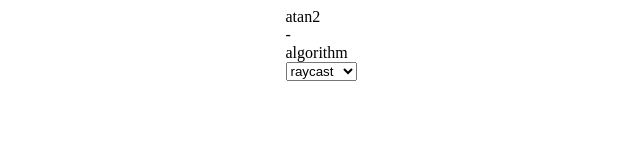
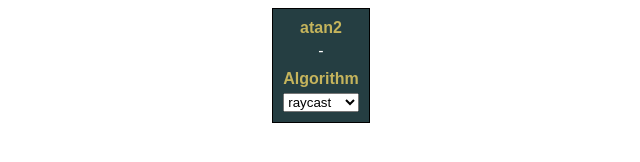
Before and after one commit to EoinF/interactive-fov-debugger, a website with bundled scripts: page public/index.html in a window 1280 px wide. Shown: the whole page, without its empty margins (319-959 px from the left). Built offline with nearby package versions, Linux system fonts and the light colour scheme.

Commit message:
Improved styling of controls panel

```diff
--- a/public/index.html
+++ b/public/index.html
@@ -15,13 +15,17 @@
     <noscript>You need to enable JavaScript to run this app.</noscript>
     <script type="module" src="/dist/Main.js"></script>
     <div class="container">
+      <div class="control">
         <label>atan2</label>
         <div id="atan2">-</div>
-      <label>algorithm</label>
+      </div>
+      <div class="control">
+        <label>Algorithm</label>
         <select id="algorithm" value="test">
           <option>raycast</option>
           <option>twincast</option>
         </select>
       </div>
+    </div>
   </body>
 </html>
--- a/public/panel.css
+++ b/public/panel.css
@@ -1,4 +1,5 @@
 body {
+  font-family: sans-serif;
   display: flex;
   flex-direction: row-reverse;
   justify-content: center;
@@ -7,4 +8,27 @@ body {
 .container {
   display: flex;
   flex-flow: column nowrap;
+  align-items: center;
+  row-gap: 10px;
+
+  color: white;
+  border: 1px solid black;
+  background: rgb(37, 62, 66);
+  padding: 10px;
 }
+
+.control {
+  display: flex;
+  flex-flow: column nowrap;
+  text-align: center;
+  row-gap: 5px;
+}
+
+.control label {
+  color: #c5b45c;
+  font-weight: bold;
+}
+
+optgroup {
+  font-family: sans-serif;
+}
--- a/src/Main.ts
+++ b/src/Main.ts
@@ -7,7 +7,7 @@ import "./views/controlsPanelView";
 const config: Phaser.Types.Core.GameConfig = {
   type: Phaser.AUTO,
   width: 800,
-  height: 600,
+  height: 640,
   physics: {
     default: "arcade",
     arcade: {
--- a/src/scenes/InitialScene.ts
+++ b/src/scenes/InitialScene.ts
@@ -14,8 +14,8 @@ export default class InitialScene extends Phaser.Scene {
   }
 
   init() {
-    const tilesX = Math.floor(800 / tileSize);
-    const tilesY = Math.floor(600 / tileSize);
+    const tilesX = Math.floor(this.cameras.main.width / tileSize);
+    const tilesY = Math.floor(this.cameras.main.height / tileSize);
     tilemapController.setTilemapConfig({
       tilesX,
       tilesY,
```
Lines whose indentation alone changed are shown as unchanged.
